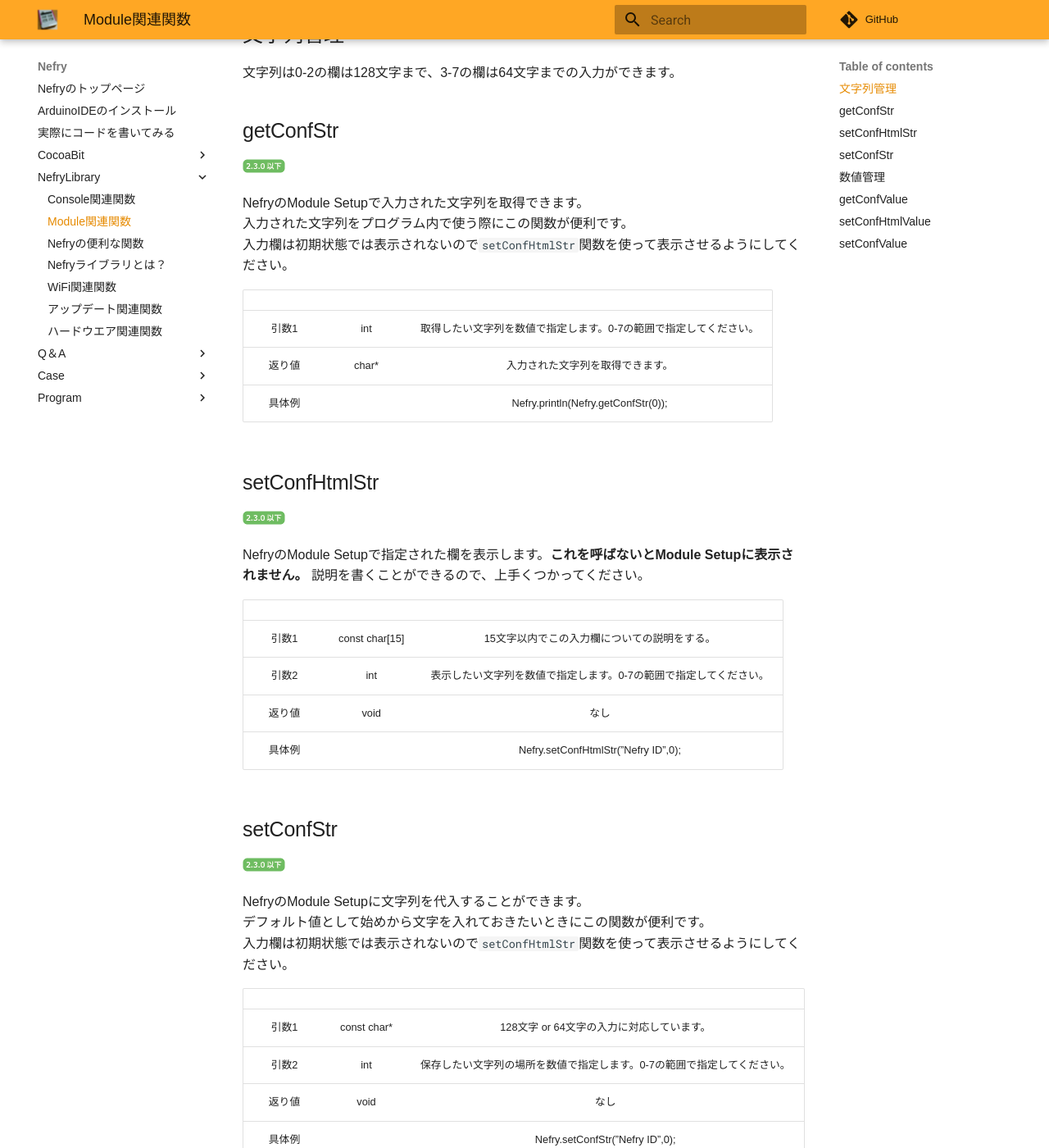
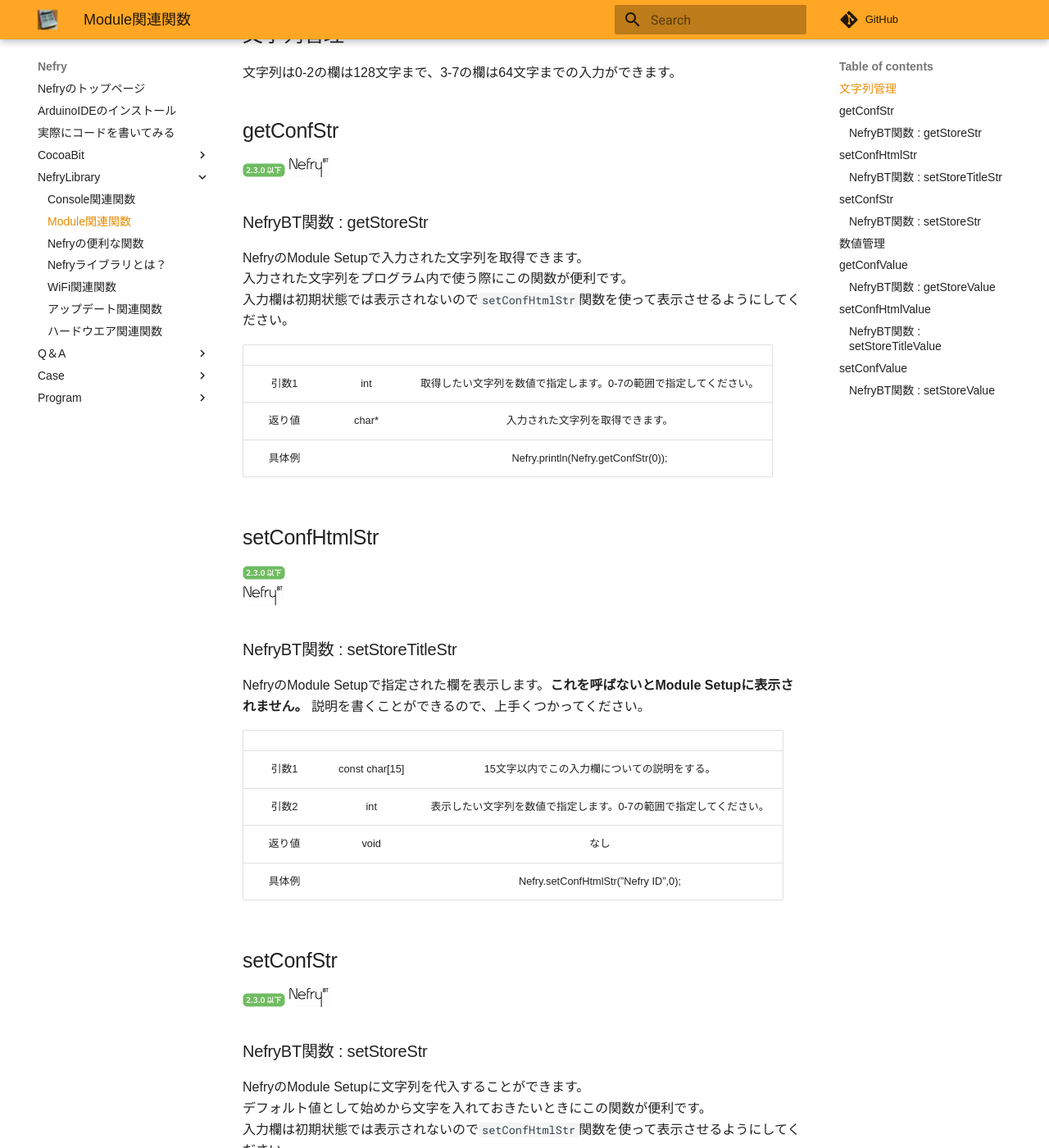
Before and after one commit to Nefry-Community/Document, an MkDocs documentation site: the page built from docs/NefryLibrary/Module関連関数.md, in a window 1280 px wide and 1400 px high, scrolled down 271 px. Shown: the whole window at 82% size. Built offline with MkDocs 1.6.1 and Material for MkDocs 9.7.7, drawn with Linux system fonts in a browser that asks for light colours; comment, search, counter and statistics services are not loaded; some of the changed text lies outside the part shown.

Commit message:
NefryBT関数対応

````diff
--- a/docs/NefryLibrary/Module関連関数.md
+++ b/docs/NefryLibrary/Module関連関数.md
@@ -8,6 +8,9 @@
 文字列は0-2の欄は128文字まで、3-7の欄は64文字までの入力ができます。
 ## getConfStr
 ![2.3.0u](pic/2.3.0u.png)
+![nefrybt](pic/nefrybt.jpg)
+
+###NefryBT関数 : getStoreStr
 
 NefryのModule Setupで入力された文字列を取得できます。
 入力された文字列をプログラム内で使う際にこの関数が便利です。
@@ -21,6 +24,9 @@
 
 ## setConfHtmlStr
 ![2.3.0u](pic/2.3.0u.png)
+![nefrybt](pic/nefrybt.jpg)
+
+###NefryBT関数 : setStoreTitleStr
 
 NefryのModule Setupで指定された欄を表示します。**これを呼ばないとModule Setupに表示されません。**
 説明を書くことができるので、上手くつかってください。
@@ -34,6 +40,9 @@
 
 ## setConfStr
 ![2.3.0u](pic/2.3.0u.png)
+![nefrybt](pic/nefrybt.jpg)
+
+###NefryBT関数 : setStoreStr
 
 NefryのModule Setupに文字列を代入することができます。
 デフォルト値として始めから文字を入れておきたいときにこの関数が便利です。
@@ -50,7 +59,9 @@
 -32,768 ～ 32,767の範囲で数値を扱うことができます。
 ## getConfValue
 ![2.3.0u](pic/2.3.0u.png)
+![nefrybt](pic/nefrybt.jpg)
 
+###NefryBT関数 : getStoreValue
 NefryのModule Setupで入力された数値を取得できます。
 入力された数値をプログラム内で使う際にこの関数が便利です。
 入力欄は初期状態では表示されないので```setConfHtmlValue```関数を使って表示させるようにしてください。
@@ -63,7 +74,9 @@
 
 ## setConfHtmlValue
 ![2.3.0u](pic/2.3.0u.png)
+![nefrybt](pic/nefrybt.jpg)
 
+###NefryBT関数 : setStoreTitleValue
 NefryのModule Setupで指定された欄を表示します。**これを呼ばないとModule Setupに表示されません。**
 説明を書くことができるので、上手くつかってください。
 
@@ -76,7 +89,9 @@
 
 ## setConfValue
 ![2.3.0u](pic/2.3.0u.png)
+![nefrybt](pic/nefrybt.jpg)
 
+###NefryBT関数 : setStoreValue
 NefryのModule Setupに文字列を代入することができます。
 デフォルト値として始めから文字を入れておきたいときにこの関数が便利です。
 入力欄は初期状態では表示されないので```setConfHtmlValue```関数を使って表示させるようにしてください。
````
Also changed, not shown: docs/NefryLibrary/Console関連関数.md (+5 -0 lines), docs/NefryLibrary/Nefryの便利な関数.md (+9 -0 lines), docs/NefryLibrary/WiFi関連関数.md (+5 -0 lines), docs/NefryLibrary/ハードウエア関連関数.md (+3 -0 lines), docs/NefryLibrary/pic/nefrybt.jpg (added).
